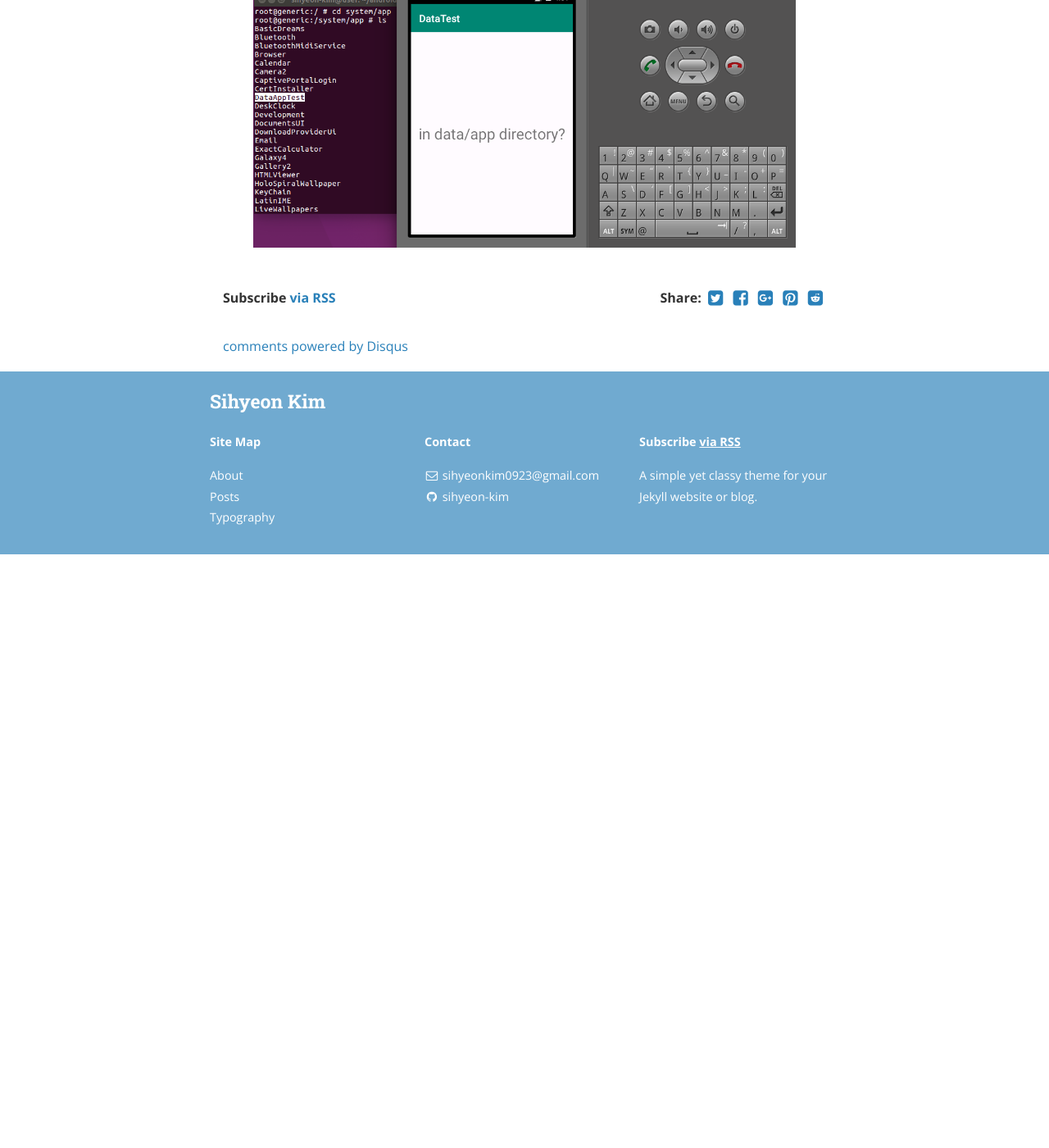
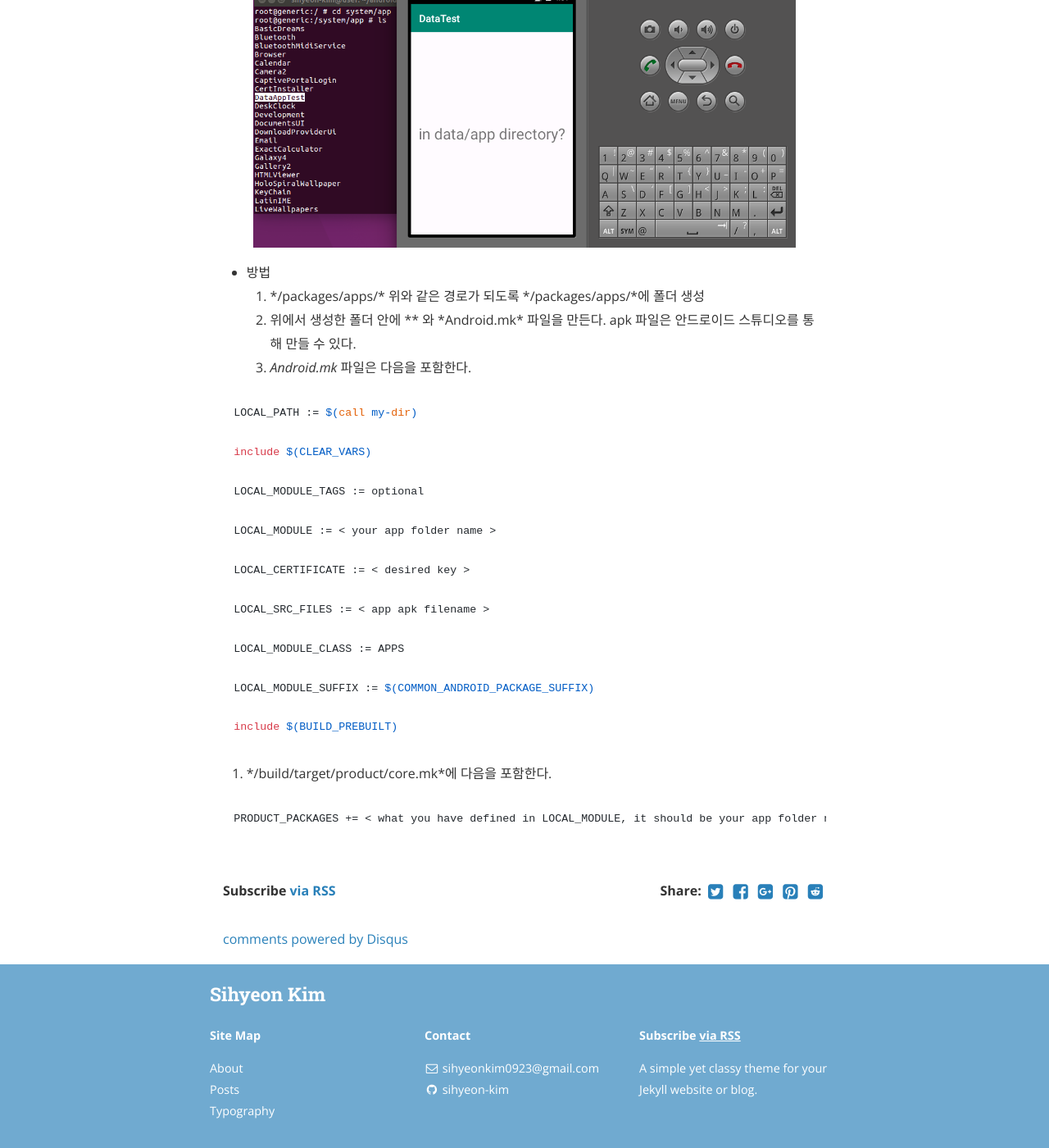
Before and after one commit to sihyeon-kim/sihyeon-kim.github.io, a Jekyll site: the page built from _posts/2019-08-11-Android-Package-Manager-#06-AVD에-어플-설치.markdown, in a window 1280 px wide and 1400 px high, scrolled down 1313 px. Shown: the whole window at 82% size. Built offline with Jekyll 4.4.1, drawn with Linux system fonts in a browser that asks for light colours; nearby versions of some CDN libraries; comment, search, counter and statistics services are not loaded; before the commit the page ends 1989 px from its top, so only the background shows below that; some of the changed text lies outside the part shown.

Commit message:
Update 2019-08-11-Android-Package-Manager-#06-AVD에-어플-설치.markdown

````diff
--- a/_posts/2019-08-11-Android-Package-Manager-#06-AVD에-어플-설치.markdown
+++ b/_posts/2019-08-11-Android-Package-Manager-#06-AVD에-어플-설치.markdown
@@ -1,6 +1,6 @@
 ---
 layout: post
-title: "Android Package Manager #06 AVD에 어플 설치"
+title: "Android Package Manager #06 AOSP 빌드 시 APK를 이용하여 AVD에 어플 설치"
 date: 2019-08-11 20:00:00
 author: Sihyeon Kim
 categories: android-packagemanager
@@ -18,3 +18,36 @@ categories: android-packagemanager
 ![result](/assets/avd-app-test.png)
 
 ![result](/assets/avd-data-app-test.png)
+
+- 방법
+1. *<aosp root>/packages/apps/<your app folder>*
+  위와 같은 경로가 되도록 */packages/apps/*에 폴더 생성
+2. 위에서 생성한 폴더 안에 *<yourapp.apk>* 와 *Android.mk* 파일을 만든다.
+  apk 파일은 안드로이드 스튜디오를 통해 만들 수 있다.
+3. *Android.mk* 파일은 다음을 포함한다.
+
+```
+LOCAL_PATH := $(call my-dir)
+
+include $(CLEAR_VARS)
+
+LOCAL_MODULE_TAGS := optional
+
+LOCAL_MODULE := < your app folder name >
+
+LOCAL_CERTIFICATE := < desired key >
+
+LOCAL_SRC_FILES := < app apk filename >
+
+LOCAL_MODULE_CLASS := APPS
+
+LOCAL_MODULE_SUFFIX := $(COMMON_ANDROID_PACKAGE_SUFFIX)
+
+include $(BUILD_PREBUILT)
+```
+
+4. *<aosp root>/build/target/product/core.mk*에 다음을 포함한다.
+
+```
+PRODUCT_PACKAGES += < what you have defined in LOCAL_MODULE, it should be your app folder name >
+```
````
